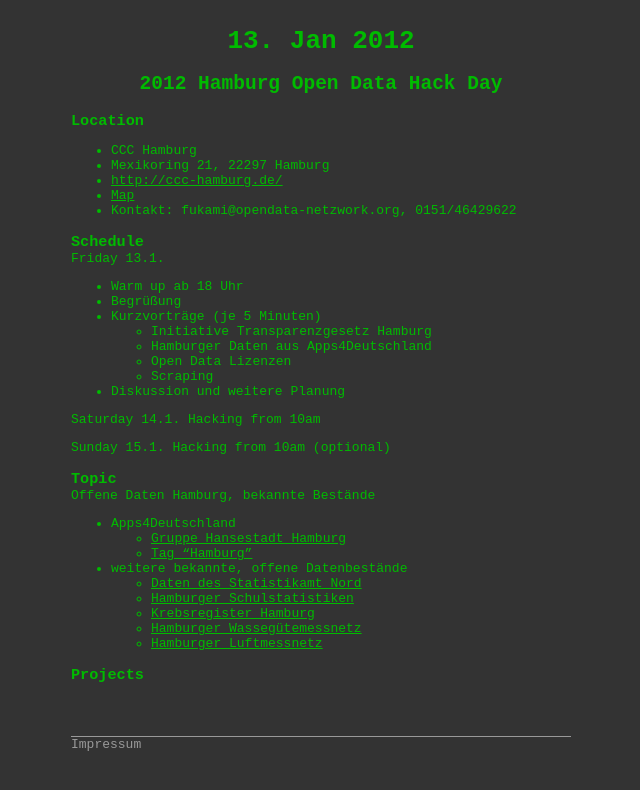
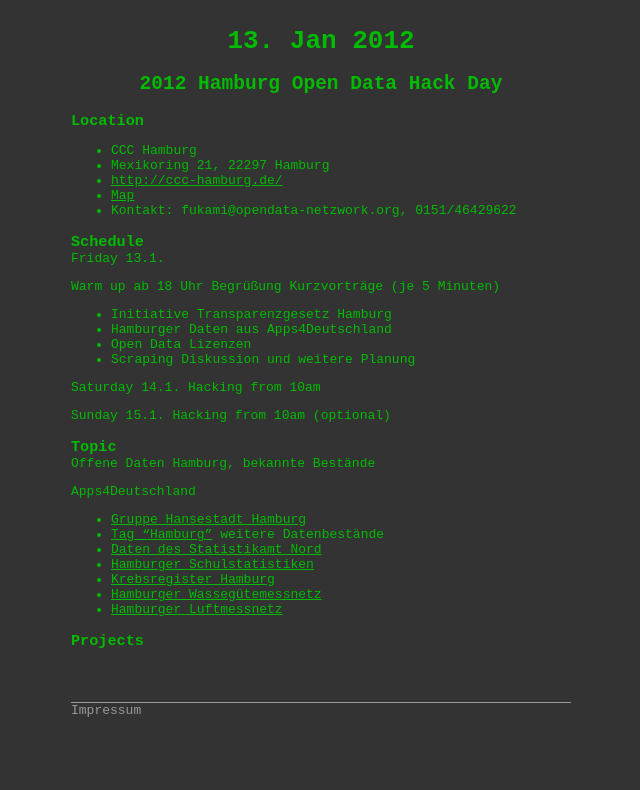
Before and after one commit to opendatahackday/opendatahackday.github.com, a Jekyll site: the page built from hamburg/_posts/2012-01-13-index.md, in a window 1280 px wide. Shown: the top 790 px of the page, without its empty margins (319-959 px from the left). Built offline with Jekyll 4.4.1, drawn with Linux system fonts in a browser that asks for light colours; some web fonts are replaced.

Commit message:
Formatierungen

```diff
--- a/hamburg/_posts/2012-01-13-index.md
+++ b/hamburg/_posts/2012-01-13-index.md
@@ -20,16 +20,14 @@
 ### Schedule
 Friday 13.1.
 
-- Warm up ab  18 Uhr
-- Begrüßung
-- Kurzvorträge (je 5 Minuten)
-  - Initiative Transparenzgesetz Hamburg
-  - Hamburger Daten aus Apps4Deutschland
-  - Open Data Lizenzen
-  - Scraping
-- Diskussion und weitere Planung
-
-
+Warm up ab  18 Uhr
+Begrüßung
+Kurzvorträge (je 5 Minuten)
+- Initiative Transparenzgesetz Hamburg
+- Hamburger Daten aus Apps4Deutschland
+- Open Data Lizenzen
+- Scraping
+Diskussion und weitere Planung
 
 Saturday 14.1. Hacking from 10am
 
@@ -38,15 +36,15 @@
 ### Topic
 Offene Daten Hamburg, bekannte Bestände
 
-- Apps4Deutschland
-  - [Gruppe Hansestadt Hamburg](http://offenedaten.de/group/hansedstadt-hamburg)
-  - [Tag "Hamburg"](http://offenedaten.de/tag/hamburg)
-- weitere bekannte, offene Datenbestände
-  - [Daten des Statistikamt Nord](http://www.statistik-nord.de/daten)
-  - [Hamburger Schulstatistiken](http://www.hamburg.de/schulstatistiken)
-  - [Krebsregister Hamburg](http://www.krebsregister-hamburg.de/)
-  - [Hamburger Wassegütemessnetz](https://gateway.hamburg.de/HamburgGateway/FVP/Application/Index.aspx)
-  - [Hamburger Luftmessnetz](http://www.hamburger-luft.de/index.jsp)
+Apps4Deutschland
+- [Gruppe Hansestadt Hamburg](http://offenedaten.de/group/hansedstadt-hamburg)
+- [Tag "Hamburg"](http://offenedaten.de/tag/hamburg)
+weitere Datenbestände
+- [Daten des Statistikamt Nord](http://www.statistik-nord.de/daten)
+- [Hamburger Schulstatistiken](http://www.hamburg.de/schulstatistiken)
+- [Krebsregister Hamburg](http://www.krebsregister-hamburg.de/)
+- [Hamburger Wassegütemessnetz](https://gateway.hamburg.de/HamburgGateway/FVP/Application/Index.aspx)
+- [Hamburger Luftmessnetz](http://www.hamburger-luft.de/index.jsp)
 
 
 ### Projects
```
